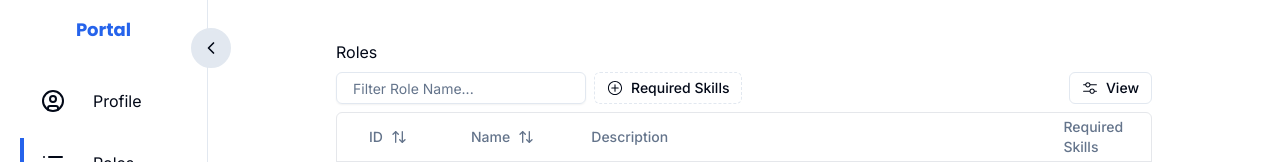
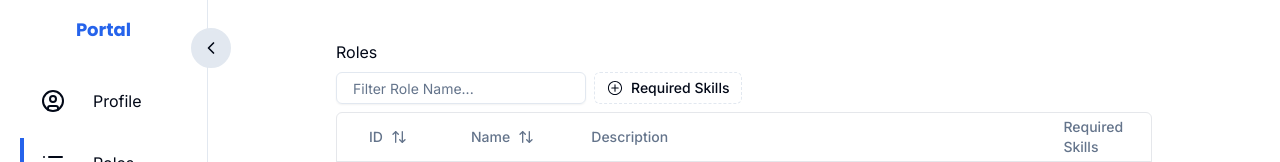
Before and after one commit to TeoSean00/Job-Portal-Platform, a Next.js app: page /dashboard/roles in a window 1280 px wide. Shown: the top 162 px of the page. Built offline with nearby package versions, Linux system fonts and the light colour scheme.

Commit message:
Remove View Button

```diff
--- a/components/data-table/DataTable.tsx
+++ b/components/data-table/DataTable.tsx
@@ -75,7 +75,7 @@ export function DataTable<TData, TValue>({
         <Table>
           <TableHeader>
             {table.getHeaderGroups().map((headerGroup) => (
-              <TableRow key={headerGroup.id}>
+              <TableRow key={headerGroup.id} roleId={0}>
                 {headerGroup.headers.map((header) => (
                   <TableHead key={header.id}>
                     {header.isPlaceholder
--- a/components/data-table/data-table-toolbar.tsx
+++ b/components/data-table/data-table-toolbar.tsx
@@ -9,7 +9,7 @@ import type { Table } from "@tanstack/react-table";
 import { Cross2Icon } from "@radix-ui/react-icons";
 
 import { DataTableFacetedFilter } from "@/components/data-table/data-table-faceted-filter";
-import { DataTableViewOptions } from "@/components/data-table/data-table-view-options";
+// import { DataTableViewOptions } from "@/components/data-table/data-table-view-options";
 import { Button, Input } from "@/components/ui";
 
 interface DataTableToolbarProps<TData> {
@@ -74,7 +74,7 @@ export function DataTableToolbar<TData>({
           </Button>
         )}
       </div>
-      <DataTableViewOptions table={table} />
+      {/* <DataTableViewOptions table={table} /> */}
     </div>
   );
 }
--- a/components/data-table/data-table-view-options.tsx
+++ b/components/data-table/data-table-view-options.tsx
@@ -1,57 +1,57 @@
-"use client";
+// "use client";
 
-import { DropdownMenuTrigger } from "@radix-ui/react-dropdown-menu";
-import { MixerHorizontalIcon } from "@radix-ui/react-icons";
-import { type Table } from "@tanstack/react-table";
+// import { DropdownMenuTrigger } from "@radix-ui/react-dropdown-menu";
+// import { MixerHorizontalIcon } from "@radix-ui/react-icons";
+// import { type Table } from "@tanstack/react-table";
 
-import { Button } from "@/components/ui";
-import {
-  DropdownMenu,
-  DropdownMenuCheckboxItem,
-  DropdownMenuContent,
-  DropdownMenuLabel,
-  DropdownMenuSeparator,
-} from "@/components/ui/dropdown-menu";
+// import { Button } from "@/components/ui";
+// import {
+//   DropdownMenu,
+//   DropdownMenuCheckboxItem,
+//   DropdownMenuContent,
+//   DropdownMenuLabel,
+//   DropdownMenuSeparator,
+// } from "@/components/ui/dropdown-menu";
 
-interface DataTableViewOptionsProps<TData> {
-  table: Table<TData>;
-}
+// interface DataTableViewOptionsProps<TData> {
+//   table: Table<TData>;
+// }
 
-export function DataTableViewOptions<TData>({
-  table,
-}: DataTableViewOptionsProps<TData>) {
-  return (
-    <DropdownMenu>
-      <DropdownMenuTrigger asChild>
-        <Button
-          className="ml-auto hidden h-8 lg:flex"
-          size="sm"
-          variant="outline"
-        >
-          <MixerHorizontalIcon className="mr-2 h-4 w-4" />
-          View
-        </Button>
-      </DropdownMenuTrigger>
-      <DropdownMenuContent align="end" className="w-[150px]">
-        <DropdownMenuLabel>Toggle columns</DropdownMenuLabel>
-        <DropdownMenuSeparator />
-        {table
-          .getAllColumns()
-          .filter(
-            (column) =>
-              typeof column.accessorFn !== "undefined" && column.getCanHide(),
-          )
-          .map((column) => (
-            <DropdownMenuCheckboxItem
-              key={column.id}
-              checked={column.getIsVisible()}
-              className="capitalize"
-              onCheckedChange={(value) => column.toggleVisibility(!!value)}
-            >
-              {column.id}
-            </DropdownMenuCheckboxItem>
-          ))}
-      </DropdownMenuContent>
-    </DropdownMenu>
-  );
-}
+// export function DataTableViewOptions<TData>({
+//   table,
+// }: DataTableViewOptionsProps<TData>) {
+//   return (
+//     <DropdownMenu>
+//       <DropdownMenuTrigger asChild>
+//         <Button
+//           className="ml-auto hidden h-8 lg:flex"
+//           size="sm"
+//           variant="outline"
+//         >
+//           <MixerHorizontalIcon className="mr-2 h-4 w-4" />
+//           View
+//         </Button>
+//       </DropdownMenuTrigger>
+//       <DropdownMenuContent align="end" className="w-[150px]">
+//         <DropdownMenuLabel>Toggle columns</DropdownMenuLabel>
+//         <DropdownMenuSeparator />
+//         {table
+//           .getAllColumns()
+//           .filter(
+//             (column) =>
+//               typeof column.accessorFn !== "undefined" && column.getCanHide(),
+//           )
+//           .map((column) => (
+//             <DropdownMenuCheckboxItem
+//               key={column.id}
+//               checked={column.getIsVisible()}
+//               className="capitalize"
+//               onCheckedChange={(value) => column.toggleVisibility(!!value)}
+//             >
+//               {column.id}
+//             </DropdownMenuCheckboxItem>
+//           ))}
+//       </DropdownMenuContent>
+//     </DropdownMenu>
+//   );
+// }
--- a/components/ui/Table.tsx
+++ b/components/ui/Table.tsx
@@ -56,7 +56,10 @@ const TableRow = React.forwardRef<
   } & React.HTMLAttributes<HTMLTableRowElement>
 >(({ className, roleId, ...props }, ref) => {
   const router = useRouter(); // Call the useRouter hook within a component
-  const routerLink = `/dashboard/roles/${roleId}`;
+  let routerLink = "/dashboard/roles";
+  if (roleId !== 0) {
+    routerLink = `/dashboard/roles/${roleId}`;
+  }
   return (
     <tr
       ref={ref}
```
